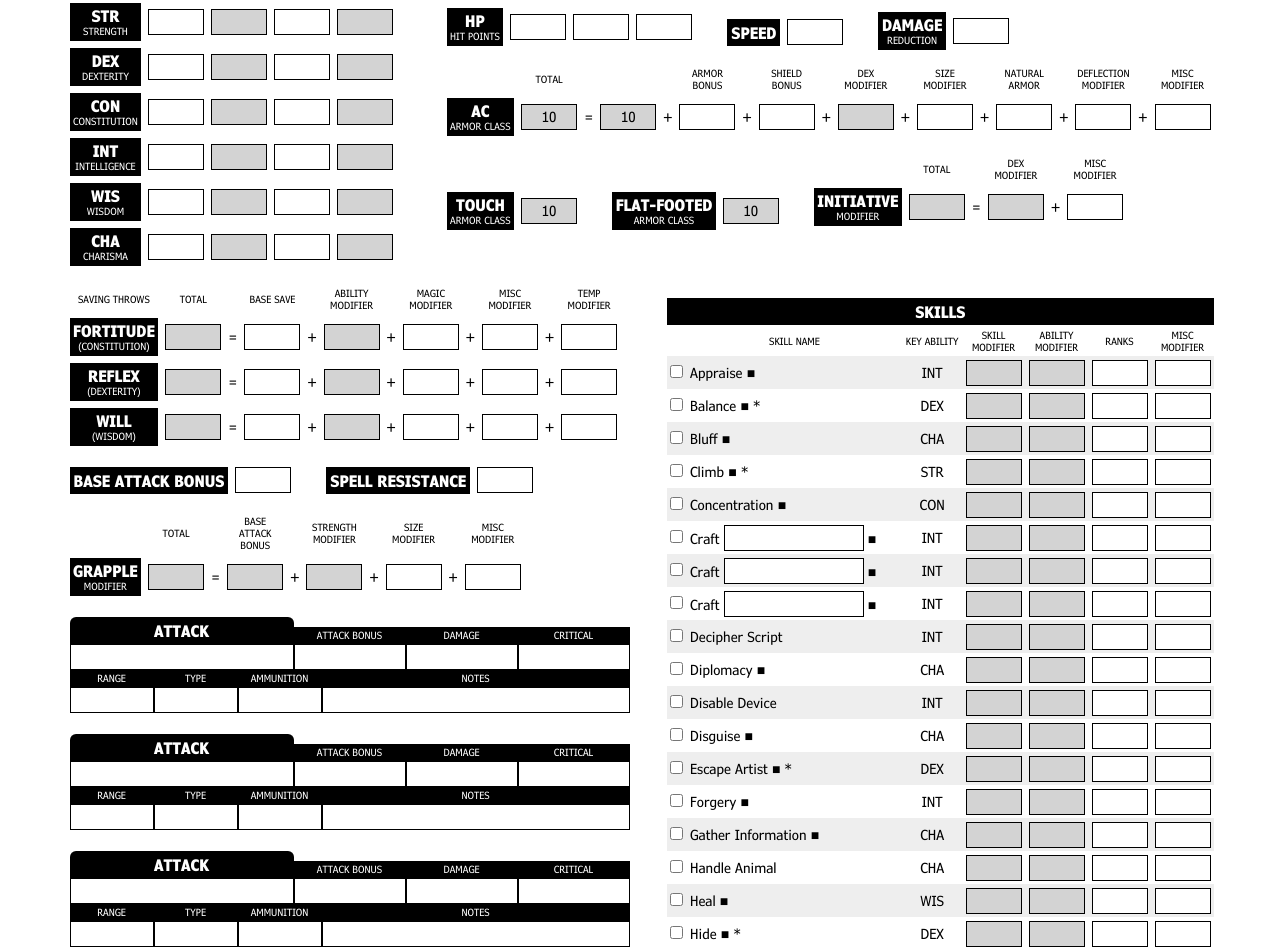
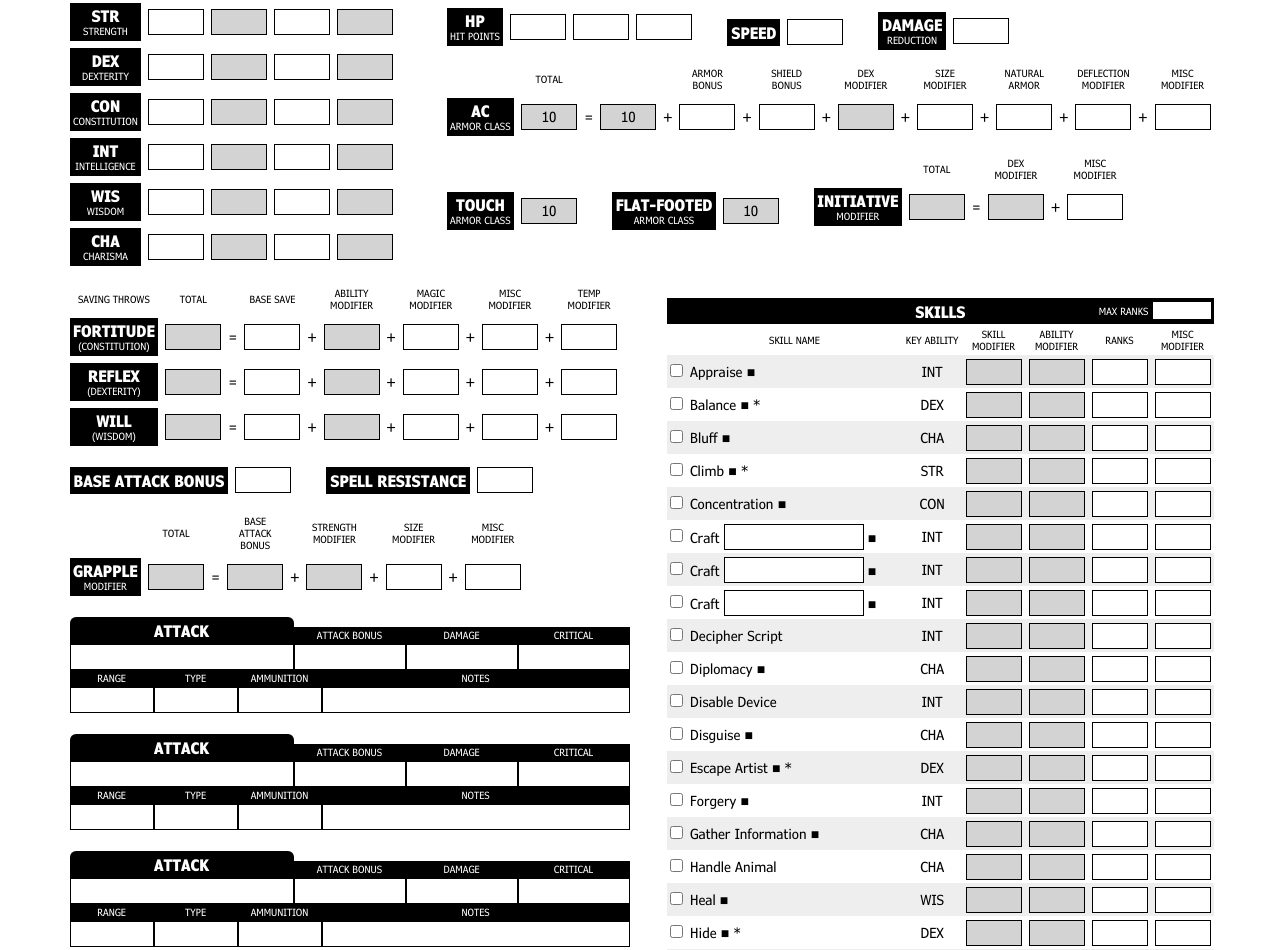
Before and after one commit to Pajamaman/CharacterSheet, a plain HTML site: page index.html in a window 1280 px wide. Shown: the part 150-1100 px from the top of the page. Drawn offline with Linux system fonts and the light colour scheme.

Commit message:
Added max ranks

```diff
--- a/css/style.css
+++ b/css/style.css
@@ -148,9 +148,21 @@ table.alt tfoot tr {
     right: 0;
     top: 30em;
 }
+#skills {
+    position: relative;
+}
 #skills td.skill-name {
     text-align: left;
 }
 #skills td.skill-name input {
     width: 10em;
 }
+#max-ranks {
+    position: absolute;
+    right: 0.25em;
+    top: 0.25em;
+}
+#max-ranks input {
+    color: black;
+    width: 6em;
+}
--- a/index.html
+++ b/index.html
@@ -837,7 +837,12 @@
             </div>
             <div id="skills-etc">
                 <table class="alt" id="skills">
-                    <caption class="label caps large">Skills</caption>
+                    <caption class="label caps">
+                        <div class="large">Skills</div>
+                        <div class="small" id="max-ranks">
+                            Max Ranks <input data-binding="maxRanks" type="text" />
+                        </div>
+                    </caption>
                     <thead>
                         <tr>
                             <td></td>
--- a/js/script.js
+++ b/js/script.js
@@ -152,6 +152,7 @@
             { 'name': 'Use Magic Device',                        'classSkill': null, 'useUntrained': false, 'armorCheckPenalty': false, 'keyAbility': 'CHA', 'skillMod': null, 'abilityMod': null, 'ranks': null, 'miscMod': null },
             { 'name': 'Use Rope',                                'classSkill': null, 'useUntrained': true,  'armorCheckPenalty': false, 'keyAbility': 'DEX', 'skillMod': null, 'abilityMod': null, 'ranks': null, 'miscMod': null }
         ],
+        'maxRanks': null,
         'totalRanks': null,
         'carryingCapacity': {
             'lightLoad': null,
```
